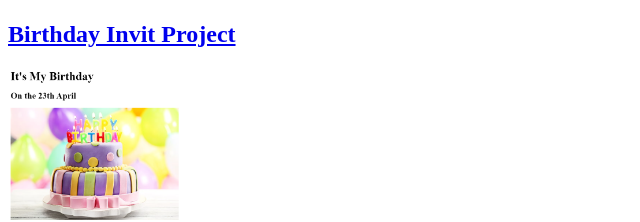
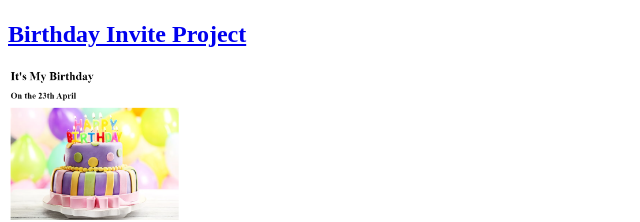
Before and after one commit to Yarbeez/HtmlPortfolio, a plain HTML site: page index.html in a window 1280 px wide. Shown: the part 399-621 px from the top of the page, 0-640 px from the left. Drawn offline with Linux system fonts and the light colour scheme.

Commit message:
index.html

```diff
--- a/index.html
+++ b/index.html
@@ -13,7 +13,7 @@
 
     <img src="./assets/images/birthday-invite.png" alt="Picture of Movie Ranking Project" height="200" />
 
-    <h2><a href="./assets/images/Ab Bday.png">Birthday Invit Project</a></h2>
+    <h2><a href="./assets/images/Ab Bday.png">Birthday Invite Project</a></h2>
 
     <img src="./assets/images/Ab Bday.png" alt="Picture of Birthday invite Project" height="200" />
     <hr/>
```
